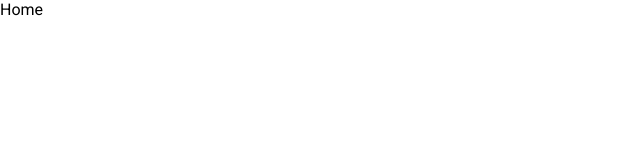
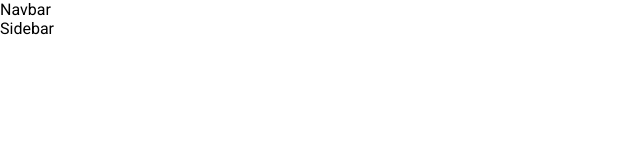
Before and after one commit to zeetaengrg/e-commerce-clothing-shop, a React (Create React App) app in the folder admin/: page / in a window 1280 px wide. Shown: the top 160 px of the page, without its empty margins (0-640 px from the left). Built offline with nearby package versions, Linux system fonts and the light colour scheme.

Commit message:
feat(components): Sidebar and Navbar components added to Home page

```diff
--- a/admin/src/components/templates/Navbar/Navbar.jsx
+++ b/admin/src/components/templates/Navbar/Navbar.jsx
@@ -1,11 +1,7 @@
 import "./Navbar.scss";
 
 const Navbar = () => {
-  return (
-    <>
-      <div>Navbar</div>
-    </>
-  );
+  return <div className="navbar">Navbar</div>;
 };
 
 export default Navbar;
--- a/admin/src/components/templates/Sidebar/Sidebar.jsx
+++ b/admin/src/components/templates/Sidebar/Sidebar.jsx
@@ -1,11 +1,7 @@
 import "./Sidebar.scss";
 
 const Sidebar = () => {
-  return (
-    <>
-      <div>Sidebar</div>
-    </>
-  );
+  return <div>Sidebar</div>;
 };
 
 export default Sidebar;
--- a/admin/src/pages/Home/Home.jsx
+++ b/admin/src/pages/Home/Home.jsx
@@ -1,9 +1,11 @@
+import { Navbar, Sidebar } from "components/templates";
 import "./Home.scss";
 
 const Home = () => {
   return (
     <>
-      <div>Home</div>
+      <Navbar />
+      <Sidebar />
     </>
   );
 };
```
